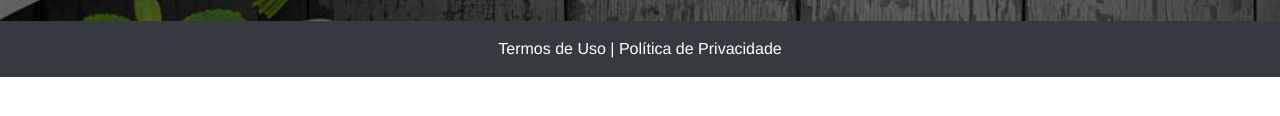
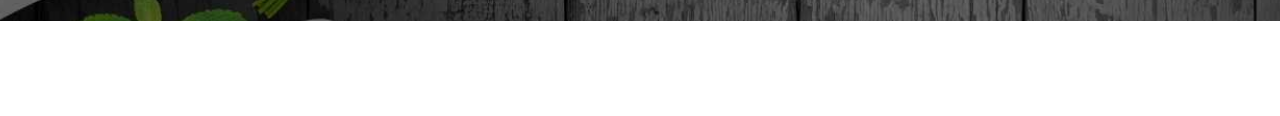
Before and after one commit to abraaomoura174/protocoloreguladordepeso.online, a plain HTML site: page index.html in a window 1280 px wide. Shown: the part 572-688 px from the top of the page. Drawn offline with nearby package versions, Linux system fonts and the light colour scheme; a script that the page names is missing.

Commit message:
Update index.html

```diff
--- a/index.html
+++ b/index.html
@@ -84,7 +84,7 @@ src="https://www.facebook.com/tr?id=558415019374842&ev=PageView&noscript=1"
 
 
 
-    <footer class="bg-dark py-3 text-center">
+
       <div class="text-white"><a href="termos.html" class="text-white">Termos de Uso</a> | <a href="privacidade.html" class="text-white">Política de Privacidade</a></div>
     </footer>
 
```
